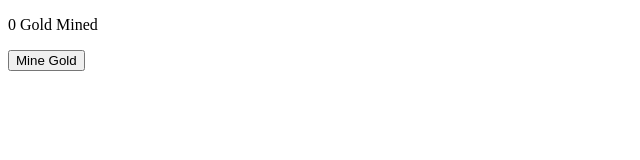
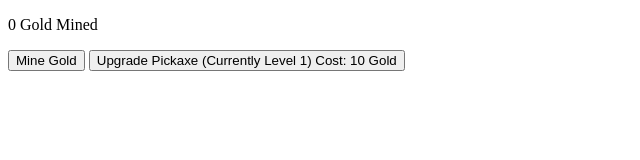
Before and after one commit to cornezen/idle-miner, a plain HTML site: page index.html in a window 1280 px wide. Shown: the whole page, without its empty margins (0-640 px from the left). Drawn offline with Linux system fonts and the light colour scheme.

Commit message:
Add buy upgrade

```diff
--- a/index.html
+++ b/index.html
@@ -8,5 +8,6 @@
   <body>
     <p id="goldMined">0 Gold Mined</p>
     <button onclick="mineGold()">Mine Gold</button>
+    <button onclick="buyGoldPerClick()" id="perClickUpgrade">Upgrade Pickaxe (Currently Level 1) Cost: 10 Gold</button>
   </body>
 </html>
```
